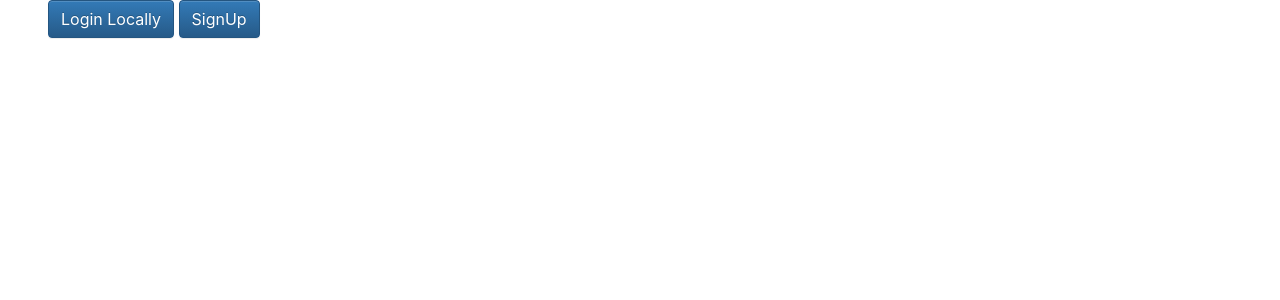
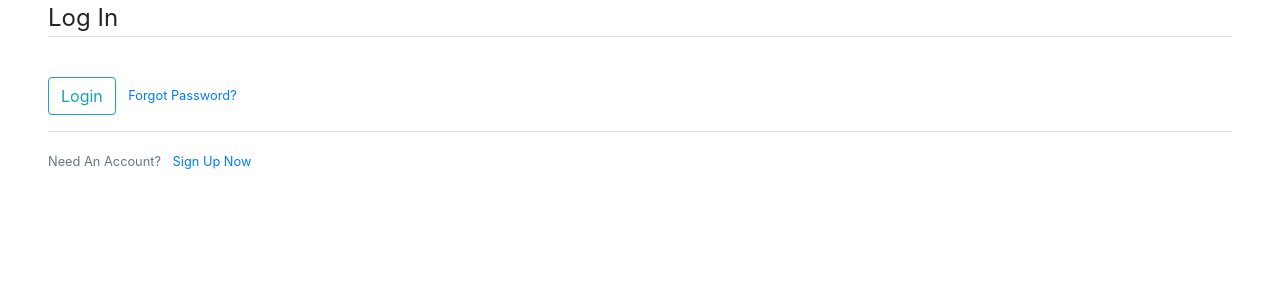
Before and after one commit to anuj-chourasiya/advertise-me, a Django app: template mysite/home/templates/registration/login_social.html in a window 1280 px wide. Shown: the part 56-356 px from the top of the page. Run offline with Django 3.2, Linux system fonts and the light colour scheme; the template is opened without the code that fills it: most values are stand-ins (such as "Sample title", 1, 10 or a date in 2020); some libraries are stand-ins or nearby versions.

Commit message:
forgot password functionality added

```diff
--- a/mysite/home/templates/registration/login_social.html
+++ b/mysite/home/templates/registration/login_social.html
@@ -18,13 +18,39 @@
 
 {% load crispy_forms_tags %}
 
-<form method="post" action="{% url 'login' %}">
+<!--<form method="post" action="{% url 'login' %}">
 {% csrf_token %}
 {{ form|crispy }}
 <input type="submit" class="btn btn-primary" value="Login Locally" />
+<small class="text-muted ml-2">
+                    <a href="{% url 'password_reset' %}">Forgot Password?</a>
+                </small>
 <button class="btn btn-primary" onclick="location.href='http://juna321.pythonanywhere.com/register'" type="button"> SignUp</button>
 <input type="hidden" name="next" value="{{ next }}" />
 </form>
+-->
+<div class="content-section">
+        <form method="POST" action="{% url 'login' %}">
+            {% csrf_token %}
+            <fieldset class="form-group">
+                <legend class="border-bottom mb-4">Log In</legend>
+                {{ form|crispy }}
+            </fieldset>
+            <div class="form-group">
+                <button class="btn btn-outline-info" type="submit">Login</button>
+                <small class="text-muted ml-2">
+                    <a href="{% url 'password_reset' %}">Forgot Password?</a>
+                </small>
+            </div>
+        </form>
+        <div class="border-top pt-3">
+            <small class="text-muted">
+                Need An Account? <a class="ml-2" href="{% url 'register' %}">Sign Up Now</a>
+                <input type="hidden" name="next" value="{{ next }}" />
+            </small>
+
+        </div>
+    </div>
 
 {% if settings.SOCIAL_AUTH_GITHUB_KEY %}
 <hr/>
```
